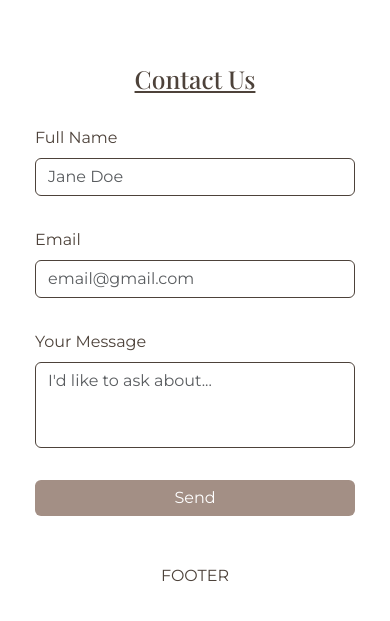
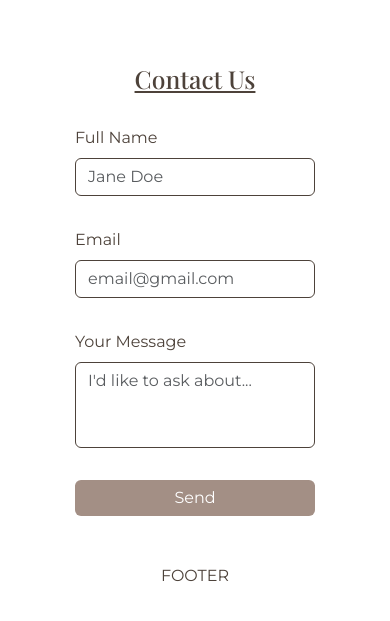
Before and after one commit to ValentinaBS/e-commerce-mindhub, a Spring Boot app: page /web/pages/contact.html in a window 390 px wide. Shown: the part 24-645 px from the top of the page. Run offline with Spring Boot 4, Linux system fonts and the light colour scheme; some libraries are stand-ins or nearby versions.

Commit message:
refactor:  contact

```diff
--- a/src/main/resources/static/web/styles/contact.css
+++ b/src/main/resources/static/web/styles/contact.css
@@ -23,3 +23,8 @@
 .inputs{
     border: 0.5px solid #4D423A;
 }
+@media screen and (max-width: 500px){
+    .formcontact{
+        width: 15rem;
+    }
+}
```
